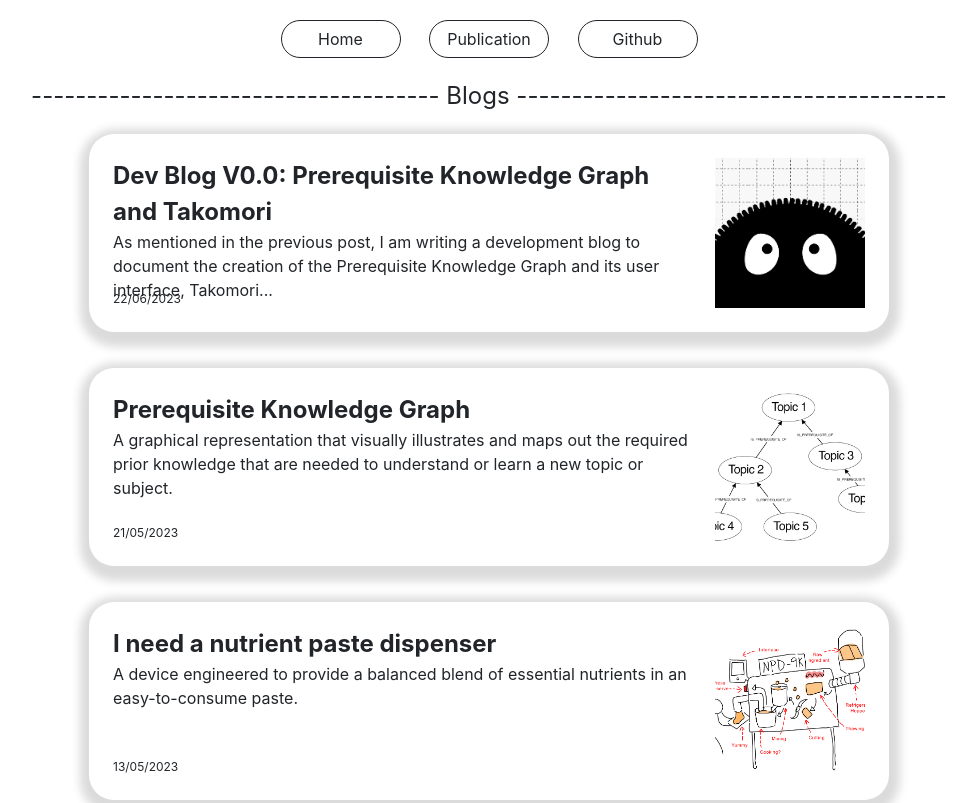
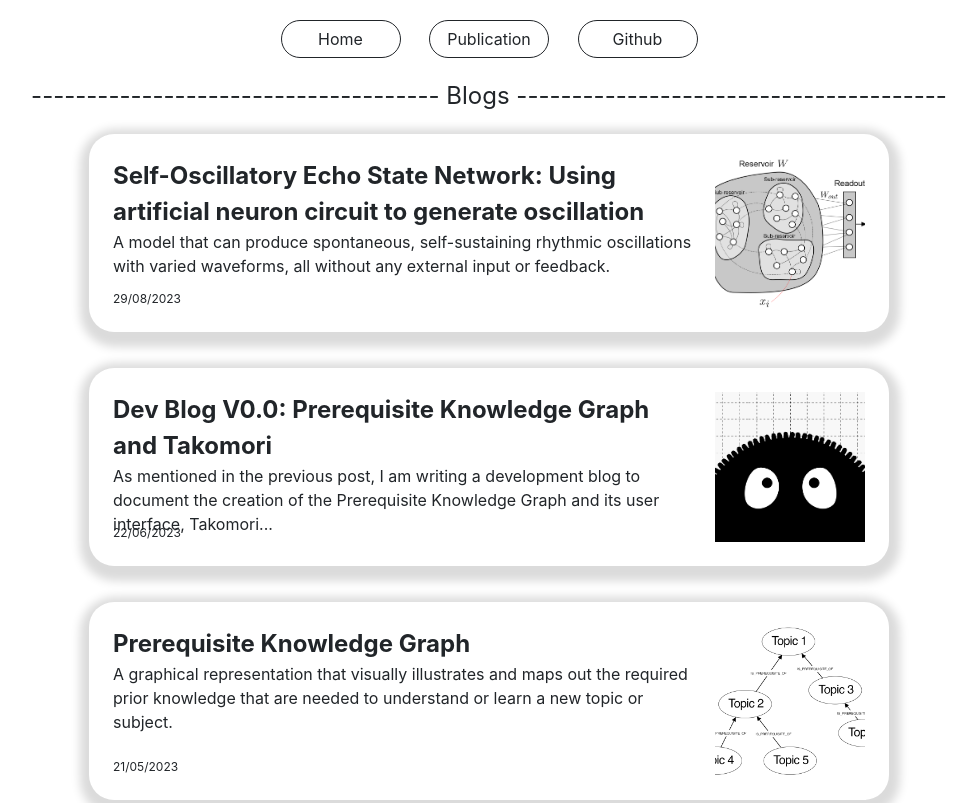
Before and after one commit to zfoong/zfoong.github.io, a plain HTML site: page blog.html in a window 1280 px wide. Shown: the top 803 px of the page, without its empty margins (151-1128 px from the left). Drawn offline with nearby package versions, Linux system fonts and the light colour scheme.

Commit message:
update blog post

```diff
--- a/blog.html
+++ b/blog.html
@@ -62,6 +62,15 @@
 		</div>
 
 		<div id="blog-post-list">
+
+			<a href="blog/SO-ESN.html" class="blog-post">
+				<div>
+					<span class="blog-title">Self-Oscillatory Echo State Network: Using artificial neuron circuit to generate oscillation</span>
+					<span class="blog-description">A model that can produce spontaneous, self-sustaining rhythmic oscillations with varied waveforms, all without any external input or feedback. </span>
+					<span class="blog-date">29/08/2023</span>
+				</div>
+				<img src="graphic/blog-thumbnail/SO-ESN.png"/>
+			</a>
 
 			<a href="blog/takomori-dev-0.html" class="blog-post">
 				<div>
```
Also changed, not shown: graphic/blog-thumbnail/SO-ESN.png (added).
